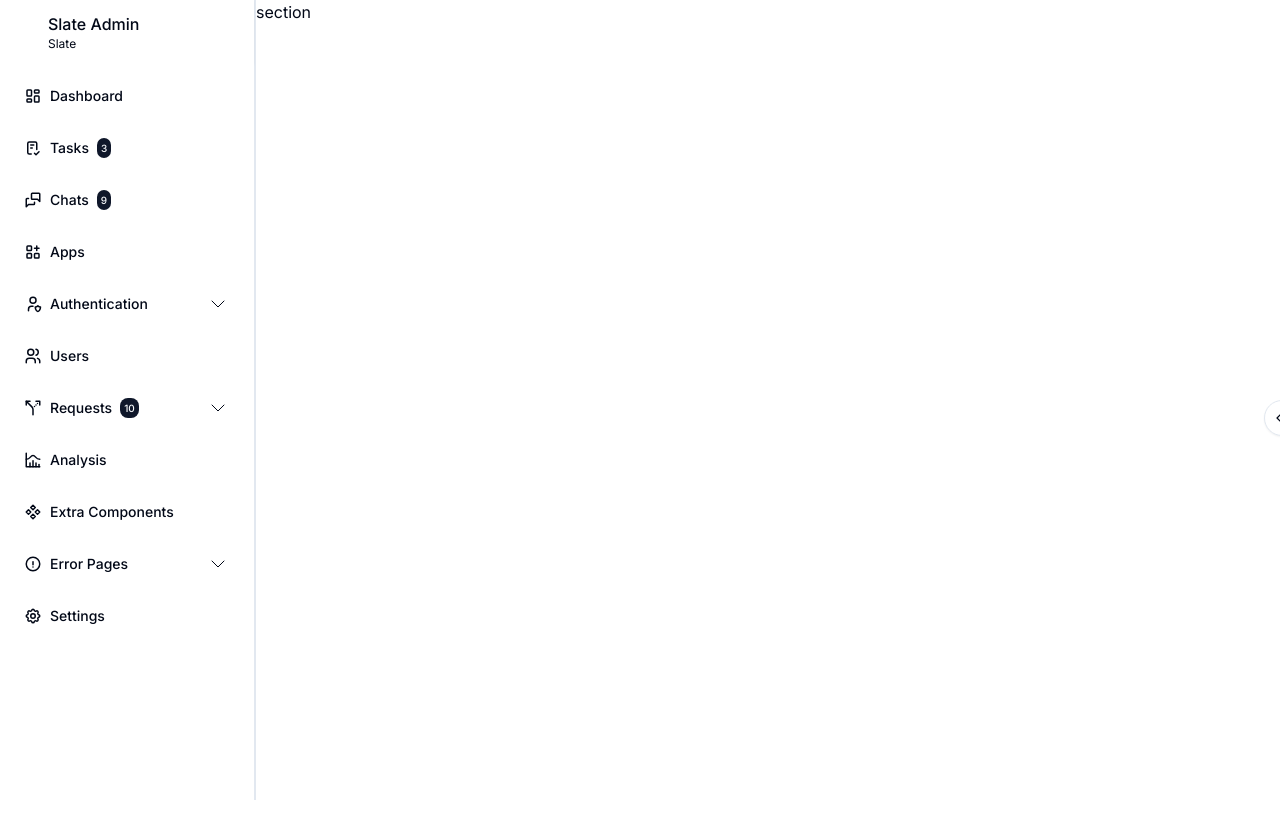
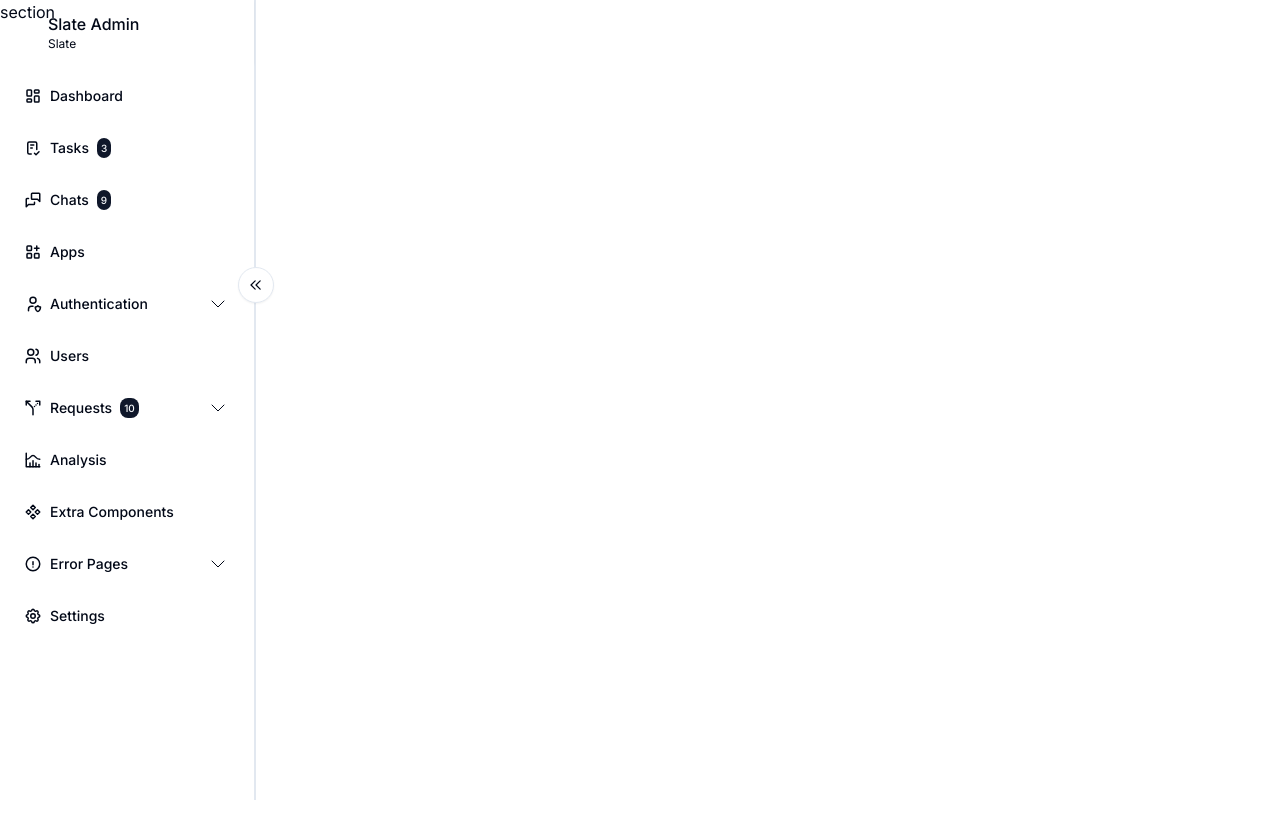
Before and after one commit to Tushar98644/OpsBox, a Next.js app: page /dashboard in a window 1280 px wide. Shown: the top 838 px of the page. After the commit the page ends 800 px from the top, so only its background shows below. Built offline with nearby package versions, Linux system fonts and the light colour scheme.

Commit message:
sidebar ui fix

```diff
--- a/src/components/dashboard/sidebar/side-nav.tsx
+++ b/src/components/dashboard/sidebar/side-nav.tsx
@@ -117,6 +117,8 @@ function NavLink({
 function NavLinkDropdown({ title, icon, label, sub, closeNav }: NavLinkProps) {
   const { checkActiveNav } = useCheckActiveNav()
 
+  /* Open collapsible by default
+   * if one of child element is active */
   const isChildActive = !!sub?.find((s) => checkActiveNav(s.href))
 
   return (
--- a/src/components/dashboard/sidebar/sidebar-links.tsx
+++ b/src/components/dashboard/sidebar/sidebar-links.tsx
@@ -17,7 +17,7 @@ export default function Sidebar() {
   return (
     <aside
       className={cn(
-        `w-full border-r-2 transition-[width] md:bottom-0 md:right-auto h-screen`,
+        `fixed left-0 right-0 top-0 z-50 w-full border-r-2 transition-[width] md:bottom-0 md:right-auto h-screen`,
         collapsed ? 'md:w-14' : 'md:w-64'
       )}
     >
@@ -63,12 +63,11 @@ export default function Sidebar() {
         links={sidelinks}
       />
 
-      {/* Toggle Button for Collapsing Sidebar */}
       <Button
         onClick={() => setCollapsed((prev) => !prev)}
         size='icon'
         variant='outline'
-        className='absolute -right-5 top-1/2 z-50 hidden rounded-full md:inline-flex'
+        className='absolute -right-5 top-1/3 z-50 hidden rounded-full md:flex'
       >
         <IconChevronsLeft
           stroke={1.5}
```
